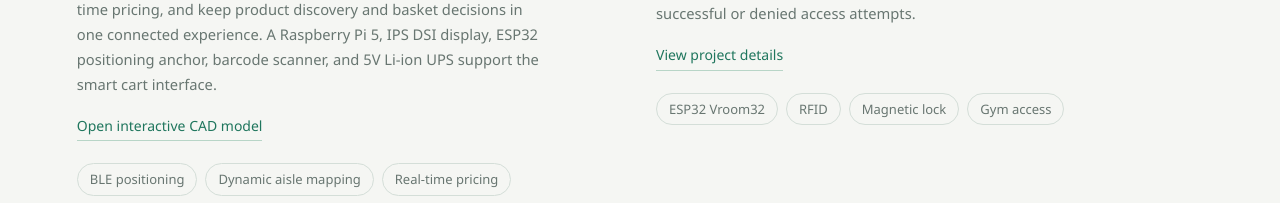
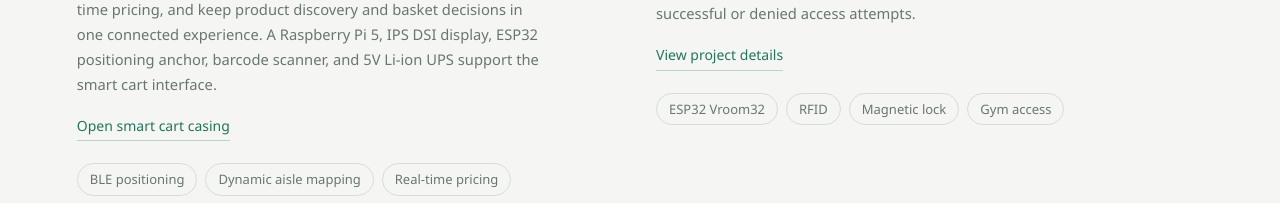
Before and after one commit to Yukie1212/PORTFOLIO, a React (Vite) app: page / in a window 1280 px wide. Shown: the part 3850-4053 px from the top of the page. Built offline with nearby package versions, Linux system fonts and the light colour scheme.

Commit message:
Link ShopEase casing model

```diff
--- a/src/App.jsx
+++ b/src/App.jsx
@@ -8,7 +8,7 @@ const projects = [
   { title: 'ICT & Security Systems — Client Engagements', category: 'NETWORKING / CCTV / SECURITY INSTALLATION', description: 'Layout and installation of ICT and security systems for McAsia Food Trade Corporation, Luxe Prime Realty, Medical Gallery Corporation, and Camfin Lending Inc. Includes network and CCTV installation, Windows Server and Active Directory configuration, firewall setup, NAS and Plex server deployment, and general hardware support.', tags: ['Windows Server', 'Active Directory', 'CCTV', 'Firewall', 'NAS'], type: 'security', url: 'mailto:angelomiguelr.cua@gmail.com?subject=ICT%20and%20Security%20Systems%20Client%20Engagements', linkLabel: 'Discuss client systems' },
   { title: 'McAsia Food Trade Corporation — Power BI Dashboard', category: 'DATA ANALYSIS / BUSINESS INTELLIGENCE', description: 'A reporting and dashboard system designed to turn operational data into clear, executive-ready insights for decision-making. The dashboards consolidate key business metrics, support KPI monitoring, and help visualize trends related to sales, performance, and operational activity across the organization.', tags: ['Power BI', 'KPI Reporting', 'Data Analysis', 'Dashboard Design'], type: 'data', url: '/March%20sales%20report.pbix', linkLabel: 'Open Power BI file' },
   { title: 'Timelight', category: 'EMBEDDED SYSTEMS / PROTOTYPING', description: 'A speech-timing device built with an Arduino Nano, buzzer, and LED lights. Audible and visual cues help speakers keep track of their time.', tags: ['Arduino Nano', 'Embedded systems', 'Prototyping'], type: 'embedded', url: 'https://badjau.github.io/timelight/', linkLabel: 'Explore Timelight' },
-  { title: 'ShopEase: BLE-Enabled Product Locator System with Real-Time Pricing and Dynamic Aisle Mapping for Supermarkets', category: 'BLE / RETAIL TECHNOLOGY / SMART CART SYSTEM', description: 'A supermarket product locator that uses Bluetooth Low Energy to guide shoppers through dynamically mapped aisles, surface real-time pricing, and keep product discovery and basket decisions in one connected experience. A Raspberry Pi 5, IPS DSI display, ESP32 positioning anchor, barcode scanner, and 5V Li-ion UPS support the smart cart interface.', tags: ['BLE positioning', 'Dynamic aisle mapping', 'Real-time pricing', 'Raspberry Pi 5', 'ESP32'], type: 'shop', url: 'https://cad.onshape.com/documents/aecccfbb5e0d449d2db2d221/w/9b3be6ea39467a66d63fc874/e/acf9ac63a97a4a71faaf4574', linkLabel: 'Open interactive CAD model' },
+  { title: 'ShopEase: BLE-Enabled Product Locator System with Real-Time Pricing and Dynamic Aisle Mapping for Supermarkets', category: 'BLE / RETAIL TECHNOLOGY / SMART CART SYSTEM', description: 'A supermarket product locator that uses Bluetooth Low Energy to guide shoppers through dynamically mapped aisles, surface real-time pricing, and keep product discovery and basket decisions in one connected experience. A Raspberry Pi 5, IPS DSI display, ESP32 positioning anchor, barcode scanner, and 5V Li-ion UPS support the smart cart interface.', tags: ['BLE positioning', 'Dynamic aisle mapping', 'Real-time pricing', 'Raspberry Pi 5', 'ESP32'], type: 'shop', url: 'https://cad.onshape.com/documents/45252feeec2d60c3249cbd84/w/e232dfad5ef60faf8680bbec/e/9abaa77c679d8b0c92cfc4a1?renderMode=0&uiState=6ab4f63d0996780a076d6def', linkLabel: 'Open smart cart casing' },
   { title: 'RFID Gym Access System', category: 'RESEARCH / WEB + ACCESS CONTROL', description: 'A smart gym access system that verifies registered members through RFID authentication and controls door access with real-time feedback. The setup uses an ESP32 Vroom32, RFID scanner, magnetic lock, 24V buzzer, and red/green indicator LEDs to signal successful or denied access attempts.', tags: ['ESP32 Vroom32', 'RFID', 'Magnetic lock', 'Gym access'], type: 'access', url: 'https://cad.onshape.com/documents/a18f28a1a9cb6931ccf0aee3/w/2ab899e5d080cd54efd4ab7b/e/b31c332504ffcc849bf053c9', linkLabel: 'View project details' },
 ]
 const capabilities = [
```
